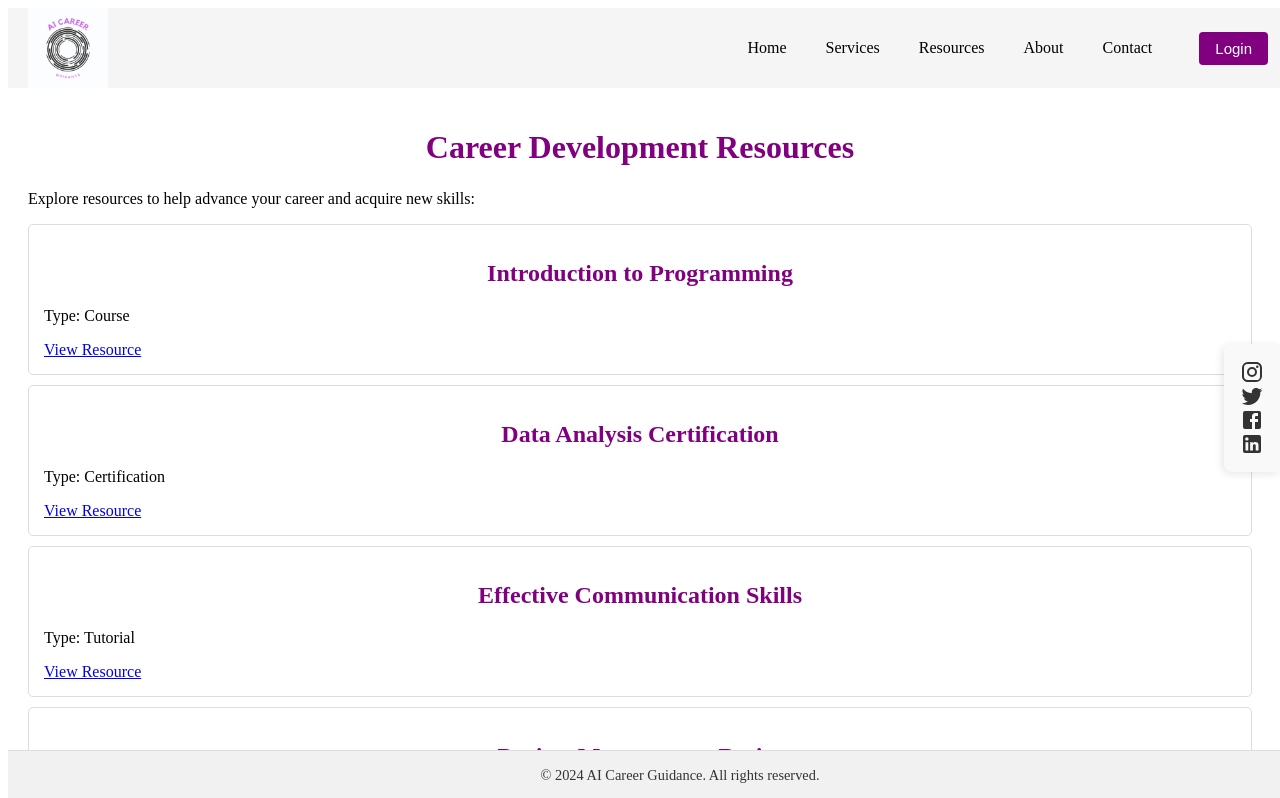
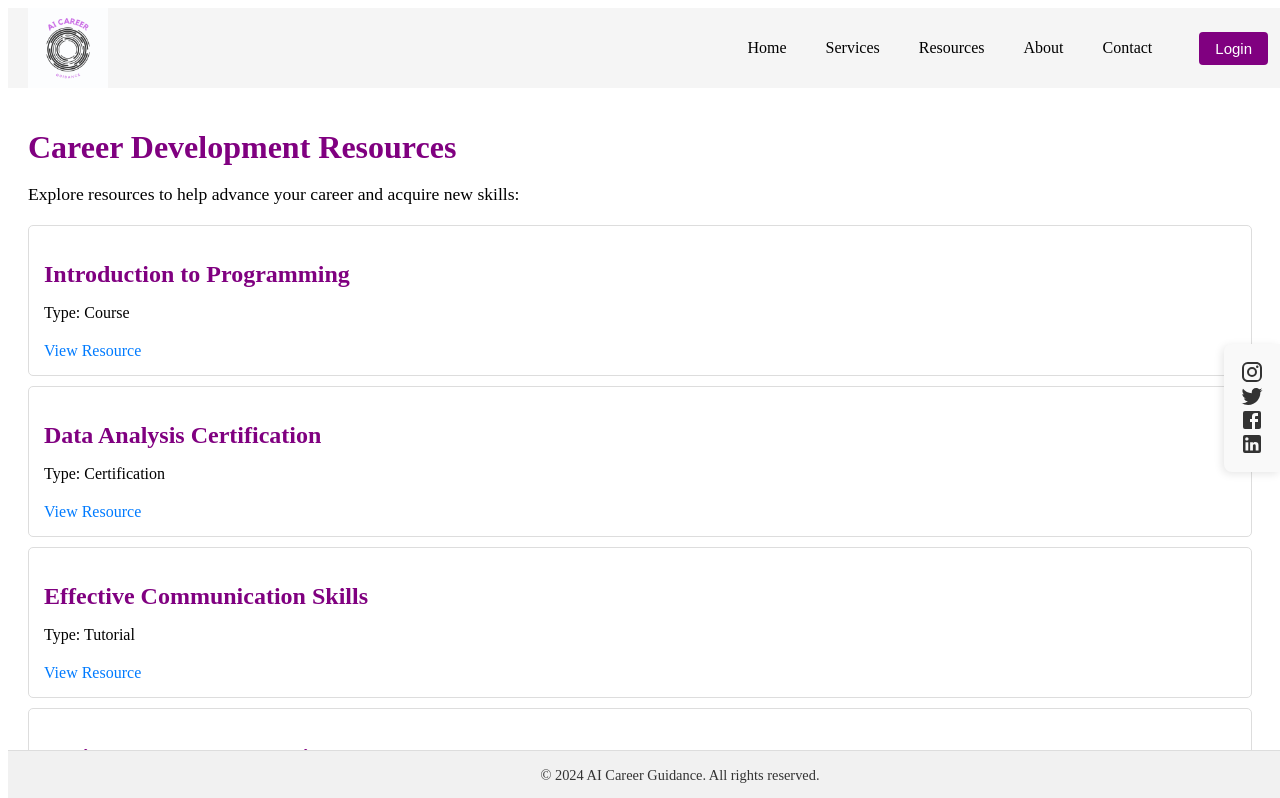
Before and after one commit to Cassandra-droid/career-guidance, a React (Create React App) app: page /resources in a window 1280 px wide. Shown: the top 798 px of the page. Built offline with nearby package versions, Linux system fonts and the light colour scheme.

Commit message:
added css

```diff
--- a/src/pages/Resources.js
+++ b/src/pages/Resources.js
@@ -1,4 +1,5 @@
 import { useState } from 'react';
+import '../styles//Resources.css'; // Import the CSS file
 
 const Resources = () => {
   const [resources] = useState([
@@ -10,13 +11,13 @@ const Resources = () => {
   ]);
 
   return (
-    <div style={{ padding: '20px' }}>
+    <div className="resources-container">
       <h1>Career Development Resources</h1>
       <p>Explore resources to help advance your career and acquire new skills:</p>
 
       <div>
         {resources.map(resource => (
-          <div key={resource.id} style={resourceCardStyle}>
+          <div key={resource.id} className="resource-card">
             <h2>{resource.title}</h2>
             <p>Type: {resource.type}</p>
             <a href={resource.link} target="_blank" rel="noopener noreferrer">
@@ -29,12 +30,4 @@ const Resources = () => {
   );
 };
 
-// Inline styling for simplicity
-const resourceCardStyle = {
-  border: '1px solid #ddd',
-  padding: '15px',
-  marginBottom: '10px',
-  borderRadius: '5px',
-};
-
 export default Resources;
--- a/src/pages/Services.js
+++ b/src/pages/Services.js
@@ -1,4 +1,5 @@
 import React from 'react';
+import '../styles/Services.css'; // Import the CSS file
 
 const Services = () => {
   const services = [
@@ -35,13 +36,13 @@ const Services = () => {
   ];
 
   return (
-    <div style={{ padding: '20px' }}>
+    <div className="services-container">
       <h1>Our Services</h1>
       <p>Explore the services offered by the E-Career Guidance System:</p>
 
       <div>
         {services.map((service) => (
-          <div key={service.id} style={serviceCardStyle}>
+          <div key={service.id} className="service-card">
             <h2>{service.title}</h2>
             <p>{service.description}</p>
           </div>
@@ -51,12 +52,4 @@ const Services = () => {
   );
 };
 
-// Inline styling for simplicity
-const serviceCardStyle = {
-  border: '1px solid #ddd',
-  padding: '15px',
-  marginBottom: '10px',
-  borderRadius: '5px',
-};
-
 export default Services;
--- /dev/null
+++ b/src/styles/Resources.css
@@ -0,0 +1,44 @@
+/* Resources.css */
+
+.resources-container {
+    padding: 20px;
+  }
+
+  .resources-container h1 {
+    font-size: 2rem;
+    margin-bottom: 10px;
+    text-align: left; /* Align the title to the left */
+  }
+
+  .resources-container p {
+    font-size: 1.1rem;
+    margin-bottom: 20px;
+    text-align: left; /* Align the paragraph text to the left */
+  }
+
+  .resource-card {
+    border: 1px solid #ddd;
+    padding: 15px;
+    margin-bottom: 10px;
+    border-radius: 5px;
+  }
+
+  .resource-card h2 {
+    font-size: 1.5rem;
+    margin-bottom: 8px;
+    text-align: left; /* Align the resource title to the left */
+  }
+
+  .resource-card p {
+    font-size: 1rem;
+    text-align: left; /* Align the description to the left */
+  }
+
+  .resource-card a {
+    color: #007BFF;
+    text-decoration: none;
+  }
+
+  .resource-card a:hover {
+    text-decoration: underline;
+  }
--- /dev/null
+++ b/src/styles/Services.css
@@ -0,0 +1,33 @@
+/* Services.css */
+
+.services-container {
+    padding: 20px;
+  }
+
+  .services-container h1 {
+    font-size: 2rem;
+    margin-bottom: 10px;
+  }
+
+  .services-container p {
+    font-size: 1.1rem;
+    margin-bottom: 20px;
+    text-align: left;
+  }
+
+  .service-card {
+    border: 1px solid #ddd;
+    padding: 15px;
+    margin-bottom: 10px;
+    border-radius: 5px;
+  }
+
+  .service-card h2 {
+    font-size: 1.5rem;
+    margin-bottom: 8px;
+    text-align: left;
+  }
+
+  .service-card p {
+    font-size: 1rem;
+  }
```
